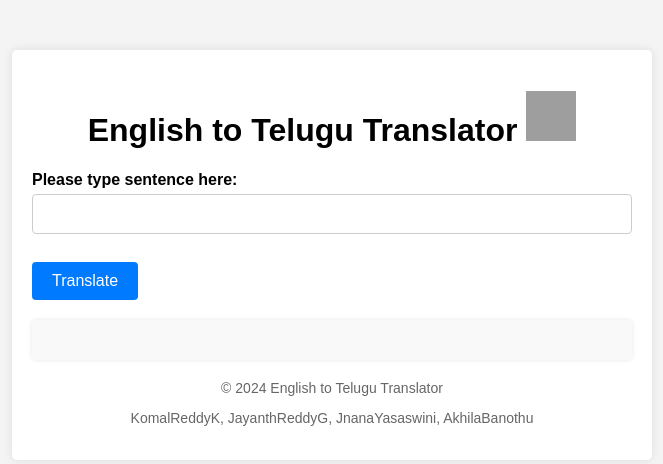
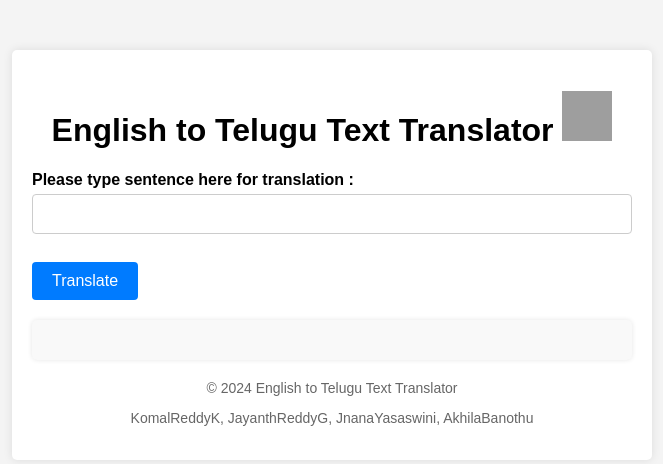
Before and after one commit to Group-1-ET/English-Telugu-Translator, a plain HTML site: page templates/index.html in a window 1280 px wide. Shown: the whole page, without its empty margins (308-971 px from the left). Drawn offline with nearby package versions, Linux system fonts and the light colour scheme; grey boxes are pictures that could not be loaded.

Commit message:
fix typo

```diff
--- a/templates/index.html
+++ b/templates/index.html
@@ -134,9 +134,9 @@
 </head>
 <body>
 <div class="container">
-    <h1 style="text-align: center;">English to Telugu Translator <img id="logo" src="https://avatars.githubusercontent.com/u/164014522?s=400&u=d7905abd1da329af3950cf8b9ba0f8641ab6e362&v=4" alt="Logo"></h1>
+    <h1 style="text-align: center;">English to Telugu Text Translator <img id="logo" src="https://avatars.githubusercontent.com/u/164014522?s=400&u=d7905abd1da329af3950cf8b9ba0f8641ab6e362&v=4" alt="Logo"></h1>
     <form action="" method="post">
-        <label for="sentence">Please type sentence here:</label><br>
+        <label for="sentence">Please type sentence here for translation :</label><br>
         <input type="text" id="sentence" name="sentence" autocomplete="off"><br><br>
         <input type="submit" value="Translate">
     </form>
@@ -145,7 +145,7 @@
     </div>
     <div id="output"></div>
     <div id="copyright">
-        &copy; 2024 English to Telugu Translator
+        &copy; 2024 English to Telugu Text Translator
         <p> KomalReddyK, JayanthReddyG, JnanaYasaswini, AkhilaBanothu</p>
     </div>
 </div>
```
